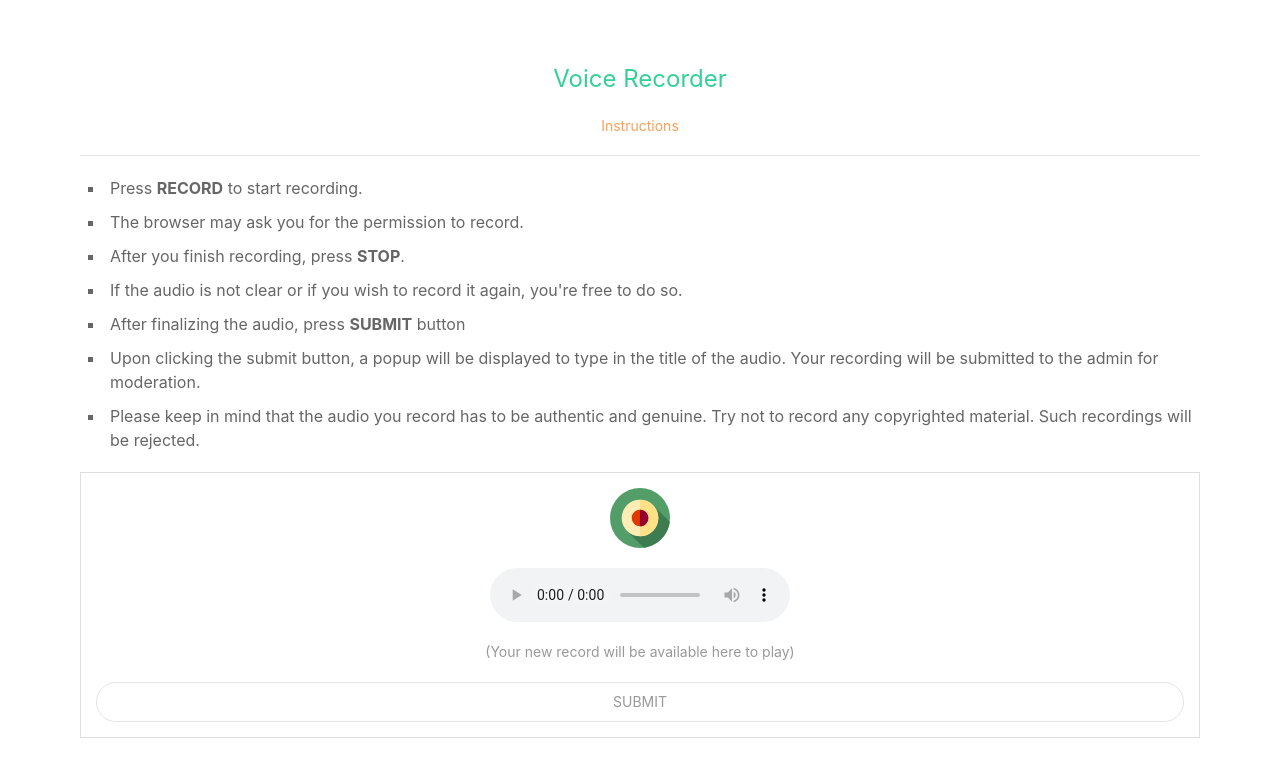
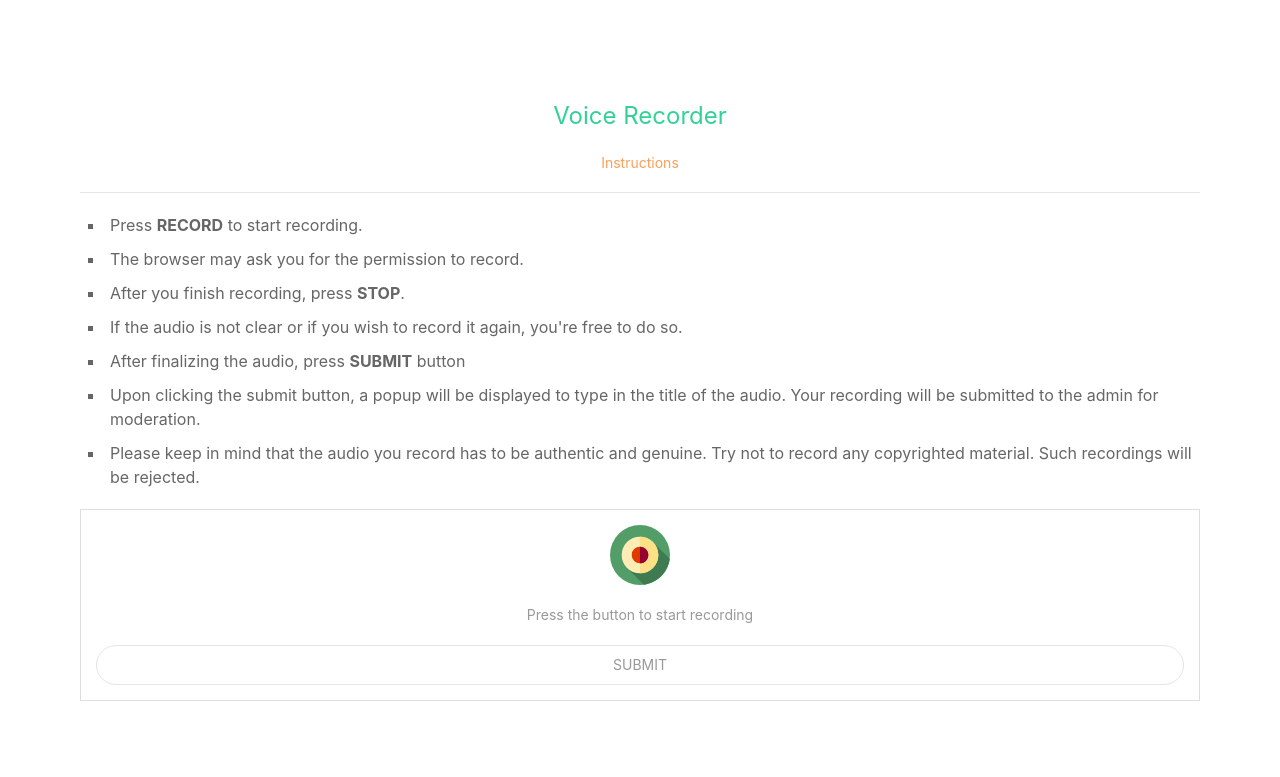
Before and after one commit to kpsaurus/django-audio-recorder, a Django app: page / in a window 1280 px wide. Shown: the top 777 px of the page. Run offline with Django 3.2, Linux system fonts and the light colour scheme; some libraries are stand-ins or nearby versions.

Commit message:
Update index.html
Wrappers added

```diff
--- a/main/templates/main/index.html
+++ b/main/templates/main/index.html
@@ -20,6 +20,10 @@
         .border{
                 border: 1px solid #dedede;
         }
+
+
+
+
 
 
 
@@ -65,14 +69,20 @@
             </div>
             <div class="border uk-padding-small uk-flex uk-flex-around@m uk-flex-left uk-flex-wrap uk-flex-column">
                 <div class="uk-text-center">
+                    <div id="record-wrapper">
                         <a id="record" style="width:60px;display:inline-block;">
                             {% include "main/rec-svgrepo-com.svg" %}
                         </a>
+                        <p class="uk-text-meta">Press the button to start recording</p>
+                    </div>
+                    <div id="stop-wrapper" class="uk-hidden">
                         <a class="uk-hidden" id="stop" style="width:60px;display:inline-block;">
                             {% include "main/stop-svgrepo-com.svg" %}
                         </a>
+                        <p class="uk-text-meta">Recording...</p>
                     </div>
-                <div class="uk-margin uk-text-center">
+                </div>
+                <div id="result-wrapper" class="uk-margin uk-text-center uk-animation-scale-up uk-hidden">
                     <audio id="result" controls>
                         Your browser does not support the audio element.
                     </audio>
@@ -124,8 +134,11 @@
       const sleep = time => new Promise(resolve => setTimeout(resolve, time));
 
       const recordButton = document.querySelector('#record');
+      const recordWrapper = document.querySelector('#record-wrapper');
       const stopButton = document.querySelector('#stop');
+      const stopWrapper = document.querySelector('#stop-wrapper');
       const submitButton = document.querySelector('#submit');
+      const resultAudioWrapper = document.querySelector('#result-wrapper');
       const submitdAudioMessagesContainer = document.querySelector('#submitd-audio-messages');
 
       let recorder;
@@ -133,7 +146,10 @@
 
       recordButton.addEventListener('click', async () => {
         recordButton.classList.add('uk-hidden');
+        recordWrapper.classList.add('uk-hidden');
+        resultAudioWrapper.classList.add('uk-hidden');
         stopButton.classList.remove('uk-hidden');
+        stopWrapper.classList.remove('uk-hidden');
         submitButton.setAttribute('disabled', true);
         if (!recorder) {
           recorder = await recordAudio();
@@ -143,8 +159,11 @@
 
       stopButton.addEventListener('click', async () => {
         recordButton.classList.remove('uk-hidden');
+        recordWrapper.classList.remove('uk-hidden');
         stopButton.classList.add('uk-hidden');
+        stopWrapper.classList.add('uk-hidden');
         submitButton.removeAttribute('disabled');
+        resultAudioWrapper.classList.remove('uk-hidden');
         audio = await recorder.stop();
       });
 
@@ -194,6 +213,10 @@
 
 
 
+
+
+
+
 </script>
 
 </html>
```
Lines whose indentation alone changed are shown as unchanged.
